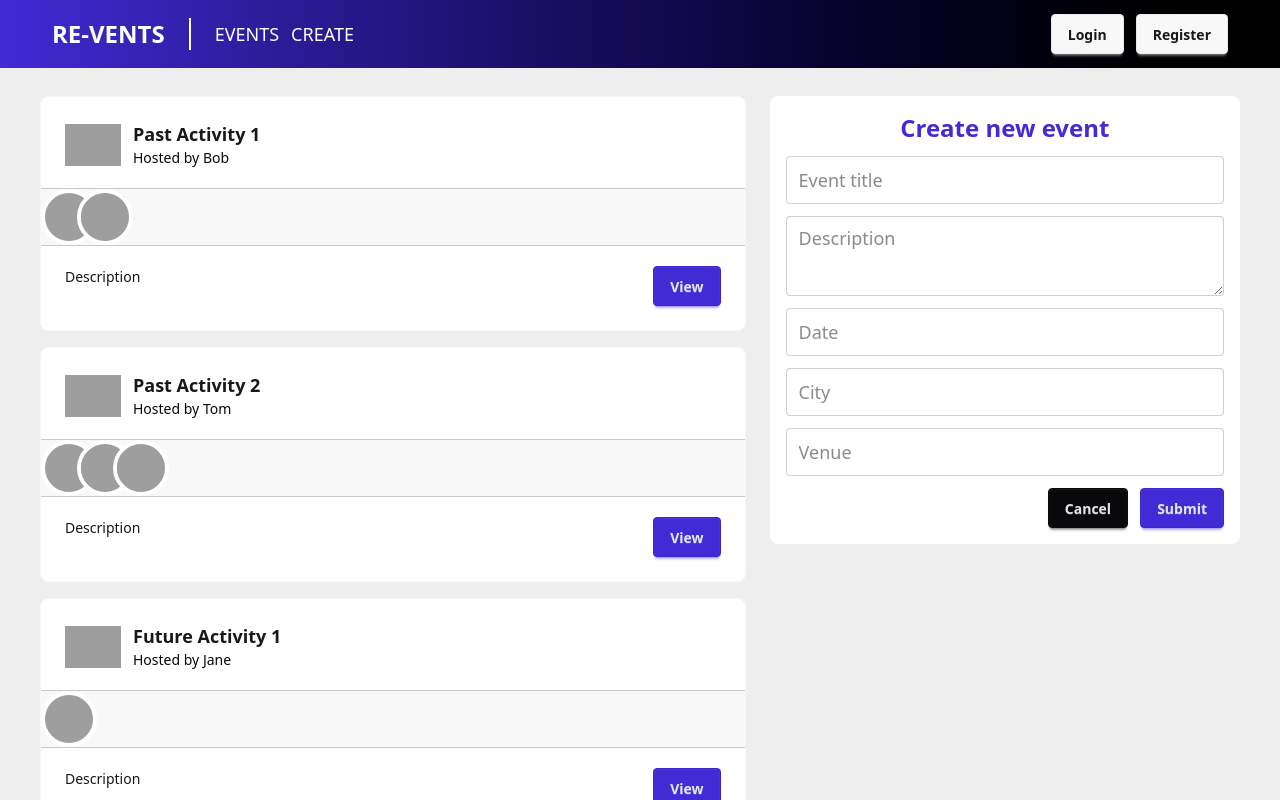
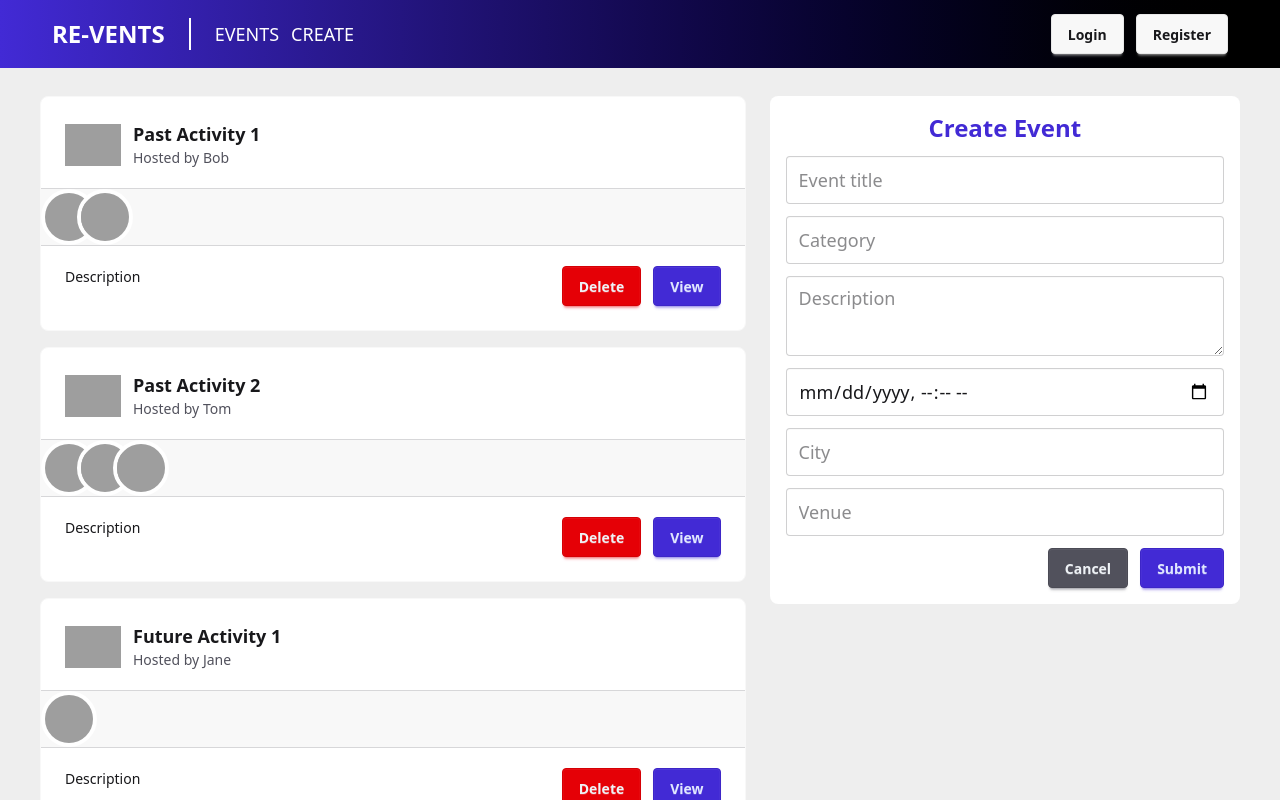
Before and after one commit to Ishan-Pradhan/Revents, a React (Vite) app: page / in a window 1280 px wide. Both pictures are taken after a click on the link "CREATE". Shown: the top 800 px of the page. Built offline with nearby package versions, Linux system fonts and the light colour scheme; grey boxes are pictures that could not be loaded.

Commit message:
feat: enhance event management with form handling, theming, and event card interactions

```diff
--- a/index.html
+++ b/index.html
@@ -1,5 +1,5 @@
 <!DOCTYPE html>
-<html lang="en" class="bg-base-300">
+<html lang="en" class="bg-base-300" data-theme="light">
   <head>
     <meta charset="UTF-8" />
     <link rel="icon" type="image/svg+xml" href="/vite.svg" />
--- a/src/app/layout/App.tsx
+++ b/src/app/layout/App.tsx
@@ -1,14 +1,35 @@
 import { useState } from "react";
 import EventDashboard from "../../features/events/dashboard/EventDashboard";
 import Navbar from "./nav/Navbar";
+import type { AppEvent } from "../../lib/types";
 
 function App() {
   const [formOpen, setFormOpen] = useState(false);
+  const [selectedEvent, setSelectedEvent] = useState<AppEvent | null>(null);
+
+  const handleFormToggle = (event: AppEvent | null) => {
+    if (formOpen) {
+      setFormOpen(false);
+      setTimeout(() => {
+        setSelectedEvent(event);
+        setFormOpen(true);
+      }, 300);
+    } else {
+      setSelectedEvent(event);
+      setFormOpen(true);
+    }
+  };
+
   return (
     <div className="">
-      <Navbar setFormOpen={setFormOpen} />
+      <Navbar formToggle={handleFormToggle} />
       <div className="container mx-auto px-10 mt-24">
-        <EventDashboard formOpen={formOpen} setFormOpen={setFormOpen} />
+        <EventDashboard
+          formOpen={formOpen}
+          setFormOpen={setFormOpen}
+          formToggle={handleFormToggle}
+          selectedEvent={selectedEvent}
+        />
       </div>
     </div>
   );
--- a/src/app/layout/global.css
+++ b/src/app/layout/global.css
@@ -1,2 +1,37 @@
 @import "tailwindcss";
 @plugin "daisyui";
+
+@plugin "daisyui/theme" {
+  name: "light";
+  default: false;
+  prefersdark: false;
+  color-scheme: "light";
+  --color-base-100: oklch(100% 0 0);
+  --color-base-200: oklch(98% 0 0);
+  --color-base-300: oklch(95% 0 0);
+  --color-base-content: oklch(21% 0.006 285.885);
+  --color-primary: oklch(45% 0.24 277.023);
+  --color-primary-content: oklch(93% 0.034 272.788);
+  --color-secondary: oklch(65% 0.241 354.308);
+  --color-secondary-content: oklch(94% 0.028 342.258);
+  --color-accent: oklch(77% 0.152 181.912);
+  --color-accent-content: oklch(38% 0.063 188.416);
+  --color-neutral: oklch(44% 0.017 285.786);
+  --color-neutral-content: oklch(96% 0.007 247.896);
+  --color-info: oklch(74% 0.16 232.661);
+  --color-info-content: oklch(29% 0.066 243.157);
+  --color-success: oklch(76% 0.177 163.223);
+  --color-success-content: oklch(37% 0.077 168.94);
+  --color-warning: oklch(82% 0.189 84.429);
+  --color-warning-content: oklch(41% 0.112 45.904);
+  --color-error: oklch(57% 0.245 27.325);
+  --color-error-content: oklch(96% 0.007 247.896);
+  --radius-selector: 0.5rem;
+  --radius-field: 0.25rem;
+  --radius-box: 0.5rem;
+  --size-selector: 0.25rem;
+  --size-field: 0.25rem;
+  --border: 1px;
+  --depth: 1;
+  --noise: 0;
+}
--- a/src/app/layout/nav/Navbar.tsx
+++ b/src/app/layout/nav/Navbar.tsx
@@ -1,8 +1,10 @@
+import type { AppEvent } from "../../../lib/types";
+
 type Props = {
-  setFormOpen: (isOpen: boolean) => void;
+  formToggle: (events: AppEvent | null) => void;
 };
 
-const Navbar = ({ setFormOpen }: Props) => {
+const Navbar = ({ formToggle }: Props) => {
   return (
     <header className="p-3 w-full fixed top-0 z-50 bg-gradient-to-r from-primary to-black">
       <div className="flex align-middle items-center px-10 mx-auto gap-6 cursor-pointer">
@@ -16,7 +18,7 @@ const Navbar = ({ setFormOpen }: Props) => {
         </a>
         <nav className="flex gap-3 my-2 uppercase text-lg text-white">
           <a href="">Events</a>
-          <a onClick={() => setFormOpen(true)}>Create</a>
+          <a onClick={() => formToggle(null)}>Create</a>
         </nav>
         <div className="flex align-middle ml-auto gap-3">
           <button className="btn">Login</button>
--- a/src/features/events/dashboard/EventCard.tsx
+++ b/src/features/events/dashboard/EventCard.tsx
@@ -3,9 +3,11 @@ import EventAttendees from "./EventAttendees";
 
 type Props = {
   event: AppEvent;
+  formToggle: (event: AppEvent) => void;
+  deleteEvent: (eventId: string) => void;
 };
 
-const EventCard = ({ event }: Props) => {
+const EventCard = ({ event, formToggle, deleteEvent }: Props) => {
   const host = event.attendees.find(
     (attendee) => attendee.id === event.hostUid
   );
@@ -29,7 +31,20 @@ const EventCard = ({ event }: Props) => {
 
         <div className="card-actions flex">
           <div className="flex flex-1">Description</div>
-          <button className="btn btn-primary">View</button>
+          <div className="flex gap-3">
+            <button
+              onClick={() => deleteEvent(event.id)}
+              className="btn btn-error"
+            >
+              Delete
+            </button>
+            <button
+              onClick={() => formToggle(event)}
+              className="btn btn-primary"
+            >
+              View
+            </button>
+          </div>
         </div>
       </div>
     </div>
--- a/src/features/events/dashboard/EventDashboard.tsx
+++ b/src/features/events/dashboard/EventDashboard.tsx
@@ -8,10 +8,33 @@ import { AnimatePresence, motion } from "motion/react";
 type Props = {
   formOpen: boolean;
   setFormOpen: (isOpen: boolean) => void;
+  formToggle: (event: AppEvent | null) => void;
+  selectedEvent: AppEvent | null;
 };
 
-const EventDashboard = ({ formOpen, setFormOpen }: Props) => {
+const EventDashboard = ({
+  formOpen,
+  setFormOpen,
+  formToggle,
+  selectedEvent,
+}: Props) => {
   const [appeEvents, setAppEvents] = useState<AppEvent[]>([]);
+
+  const handleCreateEvent = (event: AppEvent) => {
+    setAppEvents((prevState) => [...prevState, event]);
+  };
+
+  const handleUpdateEvent = (updatedEvent: AppEvent) => {
+    setAppEvents((prevState) => {
+      return prevState.map((e) =>
+        e.id === updatedEvent.id ? updatedEvent : e
+      );
+    });
+  };
+
+  const handleDeleteEvent = (eventId: string) => {
+    setAppEvents((prevState) => prevState.filter((e) => e.id !== eventId));
+  };
 
   useEffect(() => {
     setAppEvents(events);
@@ -22,7 +45,7 @@ const EventDashboard = ({ formOpen, setFormOpen }: Props) => {
 
   return (
     <div className="flex gap-6 w-full">
-      <div className="w-3/5 flex flex-col gap-4">
+      <div className="w-3/5 flex flex-col gap-4 ">
         <AnimatePresence>
           <motion.div
             initial={{ opacity: 0, x: -200 }}
@@ -32,13 +55,18 @@ const EventDashboard = ({ formOpen, setFormOpen }: Props) => {
           >
             <div className="flex flex-col gap-4">
               {appeEvents.map((event) => (
-                <EventCard key={event.id} event={event} />
+                <EventCard
+                  deleteEvent={handleDeleteEvent}
+                  key={event.id}
+                  event={event}
+                  formToggle={formToggle}
+                />
               ))}
             </div>
           </motion.div>
         </AnimatePresence>
       </div>
-      <div className="w-2/5">
+      <div className="w-2/5 overflow-hidden">
         <AnimatePresence>
           {formOpen && (
             <motion.div
@@ -47,7 +75,13 @@ const EventDashboard = ({ formOpen, setFormOpen }: Props) => {
               exit={{ opacity: 0, x: 200 }}
               transition={{ duration: 0.3, ease: "easeInOut" }}
             >
-              <EventForm setFormOpen={setFormOpen} />
+              <EventForm
+                updateEvent={handleUpdateEvent}
+                key={selectedEvent?.id || "new"}
+                setFormOpen={setFormOpen}
+                createEvent={handleCreateEvent}
+                selectedEvent={selectedEvent}
+              />
             </motion.div>
           )}
         </AnimatePresence>
--- a/src/features/events/form/EventForm.tsx
+++ b/src/features/events/form/EventForm.tsx
@@ -1,34 +1,100 @@
+import { users } from "../../../lib/data/sampleData";
+import type { AppEvent } from "../../../lib/types";
+
 type Props = {
   setFormOpen: (isOpen: boolean) => void;
+  createEvent: (event: AppEvent) => void;
+  selectedEvent: AppEvent | null;
+  updateEvent: (event: AppEvent) => void;
 };
 
-const EventForm = ({ setFormOpen }: Props) => {
+const EventForm = ({
+  setFormOpen,
+  createEvent,
+  selectedEvent,
+  updateEvent,
+}: Props) => {
+  const initialValues = selectedEvent ?? {
+    title: "",
+    category: "",
+    description: "",
+    date: "",
+    city: "",
+    venue: "",
+  };
+
+  const onSubmit = (formData: FormData) => {
+    const data = Object.fromEntries(formData.entries()) as unknown as AppEvent;
+
+    if (selectedEvent) {
+      updateEvent({ ...selectedEvent, ...data });
+      setFormOpen(false);
+      return;
+    } else {
+      createEvent({
+        ...data,
+        id: crypto.randomUUID(),
+        hostUid: users[0].uid,
+        attendees: [
+          {
+            id: users[0].uid,
+            displayName: users[0].displayName,
+            photoURL: users[0].photoURL,
+            isHost: true,
+          },
+        ],
+      });
+      setFormOpen(false);
+    }
+  };
+
   return (
     <div className="card bg-base-100 p-4 flex flex-col gap-3 w-full">
       <h3 className="text-2xl font-semibold text-center text-primary">
-        Create new event
+        {selectedEvent ? "Edit Event" : "Create Event"}
       </h3>
-      <form action="" className="flex flex-col gap-3 w-full">
+      <form action={onSubmit} className="flex flex-col gap-3 w-full">
         <input
+          defaultValue={initialValues.title}
+          name="title"
           type="text"
           className="input input-lg w-full "
           placeholder="Event title"
         />
+        <input
+          defaultValue={initialValues.category}
+          name="category"
+          type="text"
+          className="input input-lg w-full "
+          placeholder="Category"
+        />
         <textarea
+          defaultValue={initialValues.description}
+          name="description"
           className="textarea textarea-lg w-full "
           placeholder="Description"
         />
         <input
-          type="text"
+          defaultValue={
+            initialValues.date
+              ? new Date(initialValues.date).toISOString().slice(0, 16)
+              : ""
+          }
+          name="date"
+          type="datetime-local"
           className="input input-lg w-full "
           placeholder="Date"
         />
         <input
+          defaultValue={initialValues.city}
+          name="city"
           type="text"
           className="input input-lg w-full "
           placeholder="City"
         />
         <input
+          defaultValue={initialValues.venue}
+          name="venue"
           type="text"
           className="input input-lg w-full "
           placeholder="Venue"
```
